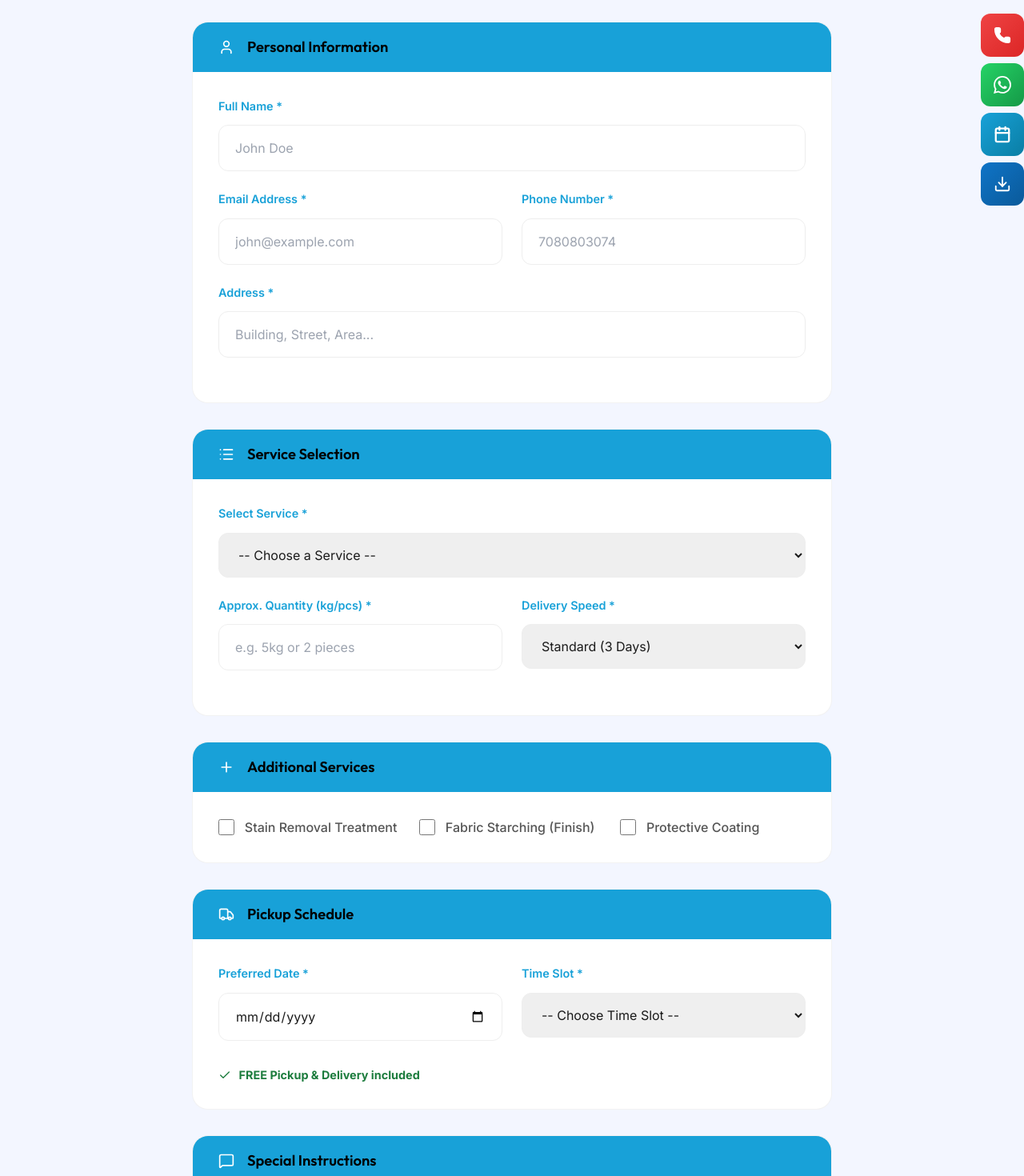
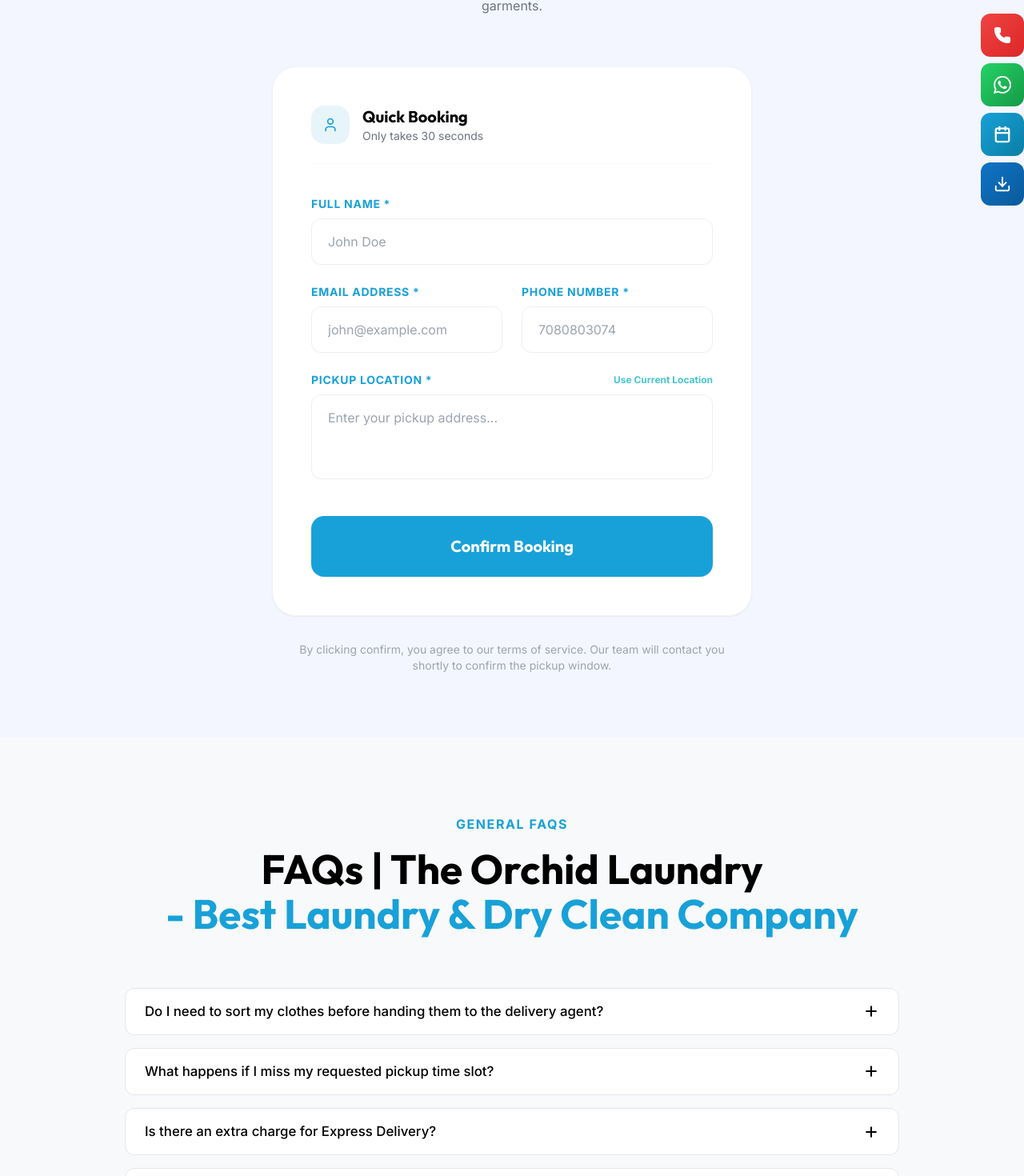
Before and after one commit to Charu-sarswat/OrchiCom, a Next.js app: page /booking in a window 1280 px wide. Shown: the part 263-1733 px from the top of the page at 80% size. Built offline with nearby package versions, Linux system fonts and the light colour scheme.

Commit message:
booking form

```diff
--- a/src/app/booking/page.tsx
+++ b/src/app/booking/page.tsx
@@ -7,27 +7,63 @@
 
 export default function BookingPage() {
   const [formData, setFormData] = useState({
-    fullname: "", email: "", phone: "", address: "", service: "", quantity: "",
-    delivery: "standard", pickup_date: "", pickup_time: "", instructions: "",
-    stain: false, starch: false, waterproof: false,
+    fullname: "",
+    email: "",
+    phone: "",
+    location: "",
   });
 
   const [status, setStatus] = useState<"idle" | "loading" | "success" | "error">("idle");
+  const [locLoading, setLocLoading] = useState(false);
 
-  const handleChange = (e: React.ChangeEvent<HTMLInputElement | HTMLSelectElement | HTMLTextAreaElement>) => {
-    const { name, value, type } = e.target as HTMLInputElement;
-    const val = type === "checkbox" ? (e.target as HTMLInputElement).checked : value;
-    setFormData((prev) => ({ ...prev, [name]: val }));
+  const handleChange = (e: React.ChangeEvent<HTMLInputElement | HTMLTextAreaElement>) => {
+    const { name, value } = e.target;
+    setFormData((prev) => ({ ...prev, [name]: value }));
+  };
+
+  const handleGetLocation = () => {
+    if (!navigator.geolocation) {
+      alert("Geolocation is not supported by your browser");
+      return;
+    }
+
+    setLocLoading(true);
+    navigator.geolocation.getCurrentPosition(
+      async (position) => {
+        try {
+          const { latitude, longitude } = position.coords;
+          // Use OpenStreetMap Nominatim for free reverse geocoding
+          const res = await fetch(`https://nominatim.openstreetmap.org/reverse?format=json&lat=${latitude}&lon=${longitude}`);
+          const data = await res.json();
+          setFormData(prev => ({ ...prev, location: data.display_name || `${latitude}, ${longitude}` }));
+        } catch (err) {
+          console.error("Error fetching address:", err);
+          alert("Could not fetch address. Please enter manually.");
+        } finally {
+          setLocLoading(false);
+        }
+      },
+      (error) => {
+        setLocLoading(false);
+        alert("Location access denied or unavailable.");
+      }
+    );
   };
 
   const handleSubmit = async (e: React.FormEvent) => {
     e.preventDefault();
     setStatus("loading");
     try {
-      const res = await fetch("http://localhost:5000/api/contact", {
+      const res = await fetch("http://localhost:3000/api/contact", {
         method: "POST",
         headers: { "Content-Type": "application/json" },
-        body: JSON.stringify({ ...formData, type: "booking" }),
+        body: JSON.stringify({
+          name: formData.fullname,
+          email: formData.email,
+          phone: formData.phone,
+          location: formData.location,
+          type: "booking"
+        }),
       });
       if (res.ok) setStatus("success");
       else setStatus("error");
@@ -38,12 +74,18 @@
 
   if (status === "success") {
     return (
-      <div className="section-padding min-h-[80vh] flex items-center justify-center">
-        <motion.div initial={{ scale: 0.9, opacity: 0 }} animate={{ scale: 1, opacity: 1 }} className="text-center bg-white py-20 px-12 rounded-[40px] max-w-[600px] shadow-none">
-          <div className="w-[100px] h-[100px] rounded-full flex items-center justify-center mx-auto mb-10" style={{ background: 'rgba(70, 198, 206, 0.1)', color: '#46C6CE' }}><Check size={48} /></div>
-          <h1>Booking Confirmed!</h1>
-          <p>Thank you, {formData.fullname}. Our team will contact you within 2 hours to confirm your pickup.</p>
-          <button onClick={() => setStatus("idle")} className="btn btn-primary">Make Another Booking</button>
+      <div className="py-20 px-4 min-h-[80vh] flex items-center justify-center bg-light">
+        <motion.div
+            initial={{ scale: 0.9, opacity: 0 }}
+            animate={{ scale: 1, opacity: 1 }}
+            className="text-center bg-white py-12 px-6 md:py-20 md:px-12 rounded-[30px] md:rounded-[40px] max-w-[600px] shadow-sm border border-black/5"
+        >
+          <div className="w-20 h-20 md:w-[100px] md:h-[100px] rounded-full flex items-center justify-center mx-auto mb-8 md:mb-10" style={{ background: 'rgba(70, 198, 206, 0.1)', color: '#46C6CE' }}>
+            <Check size={40} />
+          </div>
+          <h1 className="text-3xl md:text-4xl mb-4">Booking Confirmed!</h1>
+          <p className="text-gray-600 leading-relaxed mb-8">Thank you, {formData.fullname}. Our team will contact you within 2 hours to confirm your pickup.</p>
+          <button onClick={() => setStatus("idle")} className="btn btn-primary w-full md:w-auto px-10">Make Another Booking</button>
         </motion.div>
       </div>
     );
@@ -52,153 +94,83 @@
   const inputCls = "w-full py-4 px-5 rounded-xl border-[1.5px] border-[#eee] font-[inherit] text-base transition-all duration-300 ease-in-out outline-none focus:border-secondary focus:shadow-[0_0_0_4px_rgba(70,198,206,0.1)]";
 
   return (
-    <div className="section-padding bg-light">
-      <div className="container">
-        <div className="text-center mb-16">
-          <h1 className="text-5xl mb-4">Book Your <span className="text-gradient">Professional Care</span></h1>
-          <p>Quick and easy booking. Fill the form below and relax while we handle your garments.</p>
+    <div className="py-12 md:py-20 bg-light">
+      <div className="container px-4 md:px-6">
+        <div className="text-center mb-12 md:mb-16">
+          <h1 className="text-3xl md:text-5xl mb-4">Book Your <span className="text-gradient">Professional Care</span></h1>
+          <p className="text-gray-500 max-w-[600px] mx-auto text-sm md:text-base">Quick and easy booking. Fill the form below and relax while we handle your garments.</p>
         </div>
 
-        <form className="max-w-[800px] mx-auto" onSubmit={handleSubmit}>
-          {/* Section 1: Personal Info */}
-          <div className="bg-white rounded-[20px] mb-8 border border-black/5 overflow-hidden shadow-none">
-            <div className="bg-primary text-white py-5 px-8 flex items-center gap-4">
-              <User size={20} />
-              <h3 className="m-0 text-[1.15rem] font-semibold">Personal Information</h3>
+        <form className="max-w-[600px] mx-auto w-full" onSubmit={handleSubmit}>
+          <div className="bg-white rounded-[24px] md:rounded-[30px] p-6 md:p-12 shadow-sm border border-black/5">
+            <div className="flex items-center gap-4 mb-8 md:mb-10 pb-6 border-b border-gray-50">
+                <div className="w-10 h-10 md:w-12 md:h-12 rounded-xl md:rounded-2xl bg-primary/10 flex items-center justify-center text-primary">
+                    <User size={20} />
+                </div>
+                <div>
+                    <h3 className="m-0 text-lg md:text-xl font-bold">Quick Booking</h3>
+                    <p className="text-xs md:text-sm text-gray-500 m-0">Only takes 30 seconds</p>
+                </div>
             </div>
-            <div className="p-8">
-              <div className="mb-6">
-                <label className="block mb-[0.8rem] font-semibold text-[0.9rem] text-primary">Full Name *</label>
+
+            <div className="space-y-6">
+              <div>
+                <label className="block mb-2 font-bold text-sm text-primary uppercase tracking-wider">Full Name *</label>
                 <input type="text" name="fullname" required value={formData.fullname} onChange={handleChange} placeholder="John Doe" className={inputCls} />
               </div>
+
               <div className="grid grid-cols-1 md:grid-cols-2 gap-6">
-                <div className="mb-6">
-                  <label className="block mb-[0.8rem] font-semibold text-[0.9rem] text-primary">Email Address *</label>
+                <div>
+                  <label className="block mb-2 font-bold text-sm text-primary uppercase tracking-wider">Email Address *</label>
                   <input type="email" name="email" required value={formData.email} onChange={handleChange} placeholder="john@example.com" className={inputCls} />
                 </div>
-                <div className="mb-6">
-                  <label className="block mb-[0.8rem] font-semibold text-[0.9rem] text-primary">Phone Number *</label>
+                <div>
+                  <label className="block mb-2 font-bold text-sm text-primary uppercase tracking-wider">Phone Number *</label>
                   <input type="tel" name="phone" required value={formData.phone} onChange={handleChange} placeholder="7080803074" className={inputCls} />
                 </div>
               </div>
-              <div className="mb-6">
-                <label className="block mb-[0.8rem] font-semibold text-[0.9rem] text-primary">Address *</label>
-                <input type="text" name="address" required value={formData.address} onChange={handleChange} placeholder="Building, Street, Area..." className={inputCls} />
+
+              <div>
+                <div className="flex justify-between items-center mb-2">
+                    <label className="font-bold text-sm text-primary uppercase tracking-wider">Pickup Location *</label>
+                    <button
+                        type="button"
+                        onClick={handleGetLocation}
+                        disabled={locLoading}
+                        className="text-xs font-bold text-secondary flex items-center gap-1 hover:underline disabled:opacity-50"
+                    >
+                        {locLoading ? "Fetching..." : "Use Current Location"}
+                    </button>
+                </div>
+                <textarea
+                    name="location"
+                    required
+                    value={formData.location}
+                    onChange={handleChange}
+                    placeholder="Enter your pickup address..."
+                    rows={3}
+                    className={`${inputCls} resize-none`}
+                />
               </div>
             </div>
+
+            <button type="submit" disabled={status === "loading"} className="btn btn-primary w-full py-4 md:py-6 text-lg md:text-xl rounded-xl md:rounded-2xl mt-8 md:mt-10 font-bold transition-transform active:scale-[0.98]">
+              {status === "loading" ? "Processing..." : "Confirm Booking"}
+            </button>
+
+            {status === "error" && <p className="text-[#c12b2b] text-center mt-6 font-semibold bg-rose-50 p-4 rounded-xl">Something went wrong. Please try again or call us.</p>}
           </div>
 
-          {/* Section 2: Service Details */}
-          <div className="bg-white rounded-[20px] mb-8 border border-black/5 overflow-hidden shadow-none">
-            <div className="bg-primary text-white py-5 px-8 flex items-center gap-4">
-              <List size={20} />
-              <h3 className="m-0 text-[1.15rem] font-semibold">Service Selection</h3>
-            </div>
-            <div className="p-8">
-              <div className="mb-6">
-                <label className="block mb-[0.8rem] font-semibold text-[0.9rem] text-primary">Select Service *</label>
-                <select name="service" required value={formData.service} onChange={handleChange} className={inputCls}>
-                  <option value="">-- Choose a Service --</option>
-                  <option value="wash">Regular Wash & Iron</option>
-                  <option value="dryclean">Dry Cleaning</option>
-                  <option value="wedding">Wedding Dress Cleaning</option>
-                  <option value="shoe">Shoe Cleaning</option>
-                  <option value="sofa">Sofa Cleaning</option>
-                </select>
-              </div>
-              <div className="grid grid-cols-1 md:grid-cols-2 gap-6">
-                <div className="mb-6">
-                  <label className="block mb-[0.8rem] font-semibold text-[0.9rem] text-primary">Approx. Quantity (kg/pcs) *</label>
-                  <input type="text" name="quantity" required value={formData.quantity} onChange={handleChange} placeholder="e.g. 5kg or 2 pieces" className={inputCls} />
-                </div>
-                <div className="mb-6">
-                  <label className="block mb-[0.8rem] font-semibold text-[0.9rem] text-primary">Delivery Speed *</label>
-                  <select name="delivery" value={formData.delivery} onChange={handleChange} className={inputCls}>
-                    <option value="standard">Standard (3 Days)</option>
-                    <option value="express">Express (24-48 Hours)</option>
-                    <option value="sameday">Same Day (+ Charge)</option>
-                  </select>
-                </div>
-              </div>
-            </div>
-          </div>
-
-          {/* Section 3: Add-ons */}
-          <div className="bg-white rounded-[20px] mb-8 border border-black/5 overflow-hidden shadow-none">
-            <div className="bg-primary text-white py-5 px-8 flex items-center gap-4">
-              <Plus size={20} />
-              <h3 className="m-0 text-[1.15rem] font-semibold">Additional Services</h3>
-            </div>
-            <div className="p-8">
-              <div className="grid gap-[1.2rem]" style={{ gridTemplateColumns: 'repeat(auto-fit, minmax(200px, 1fr))' }}>
-                <label className="flex items-center gap-[0.8rem] cursor-pointer font-medium text-[#555]">
-                  <input type="checkbox" name="stain" checked={formData.stain} onChange={handleChange} className="w-5 h-5 accent-secondary" />
-                  <span>Stain Removal Treatment</span>
-                </label>
-                <label className="flex items-center gap-[0.8rem] cursor-pointer font-medium text-[#555]">
-                  <input type="checkbox" name="starch" checked={formData.starch} onChange={handleChange} className="w-5 h-5 accent-secondary" />
-                  <span>Fabric Starching (Finish)</span>
-                </label>
-                <label className="flex items-center gap-[0.8rem] cursor-pointer font-medium text-[#555]">
-                  <input type="checkbox" name="waterproof" checked={formData.waterproof} onChange={handleChange} className="w-5 h-5 accent-secondary" />
-                  <span>Protective Coating</span>
-                </label>
-              </div>
-            </div>
-          </div>
-
-          {/* Section 4: Pickup & Delivery */}
-          <div className="bg-white rounded-[20px] mb-8 border border-black/5 overflow-hidden shadow-none">
-            <div className="bg-primary text-white py-5 px-8 flex items-center gap-4">
-              <Truck size={20} />
-              <h3 className="m-0 text-[1.15rem] font-semibold">Pickup Schedule</h3>
-            </div>
-            <div className="p-8">
-              <div className="grid grid-cols-1 md:grid-cols-2 gap-6">
-                <div className="mb-6">
-                  <label className="block mb-[0.8rem] font-semibold text-[0.9rem] text-primary">Preferred Date *</label>
-                  <input type="date" name="pickup_date" required value={formData.pickup_date} onChange={handleChange} className={inputCls} />
-                </div>
-                <div className="mb-6">
-                  <label className="block mb-[0.8rem] font-semibold text-[0.9rem] text-primary">Time Slot *</label>
-                  <select name="pickup_time" required value={formData.pickup_time} onChange={handleChange} className={inputCls}>
-                    <option value="">-- Choose Time Slot --</option>
-                    <option value="9am-12pm">09:00 AM - 12:00 PM</option>
-                    <option value="12pm-3pm">12:00 PM - 03:00 PM</option>
-                    <option value="3pm-6pm">03:00 PM - 06:00 PM</option>
-                    <option value="6pm-8pm">06:00 PM - 08:00 PM</option>
-                  </select>
-                </div>
-              </div>
-              <div className="flex items-center gap-[0.6rem] text-[#1c7c3d] font-bold text-[0.9rem] mt-2">
-                <Check size={16} /> FREE Pickup & Delivery included
-              </div>
-            </div>
-          </div>
-
-          {/* Section 5: Instructions */}
-          <div className="bg-white rounded-[20px] mb-8 border border-black/5 overflow-hidden shadow-none">
-            <div className="bg-primary text-white py-5 px-8 flex items-center gap-4">
-              <MessageSquare size={20} />
-              <h3 className="m-0 text-[1.15rem] font-semibold">Special Instructions</h3>
-            </div>
-            <div className="p-8">
-              <div className="mb-6">
-                <textarea name="instructions" rows={4} value={formData.instructions} onChange={handleChange} placeholder="Any specific handles, delicate fabrics, or stain locations..." className={inputCls}></textarea>
-              </div>
-            </div>
-          </div>
-
-          <button type="submit" disabled={status === "loading"} className="btn btn-primary w-full py-6 text-xl rounded-[15px] mt-4">
-            {status === "loading" ? "Processing..." : "Confirm Booking"}
-          </button>
-
-          {status === "error" && <p className="text-[#c12b2b] text-center mt-6 font-semibold">Something went wrong. Please try again or call us.</p>}
+          <p className="text-center text-gray-400 mt-8 text-sm px-4">
+            By clicking confirm, you agree to our terms of service. Our team will contact you shortly to confirm the pickup window.
+          </p>
         </form>
       </div>
 
       {/* Global FAQ Section */}
-      <GlobalFAQ faqs={bookingFaqs} />
+      <div className="mt-20">
+        <GlobalFAQ faqs={bookingFaqs} />
+      </div>
     </div>
   );
 }
```
Also changed, not shown: 1 other file (tests, documents, lock files or other folders).
